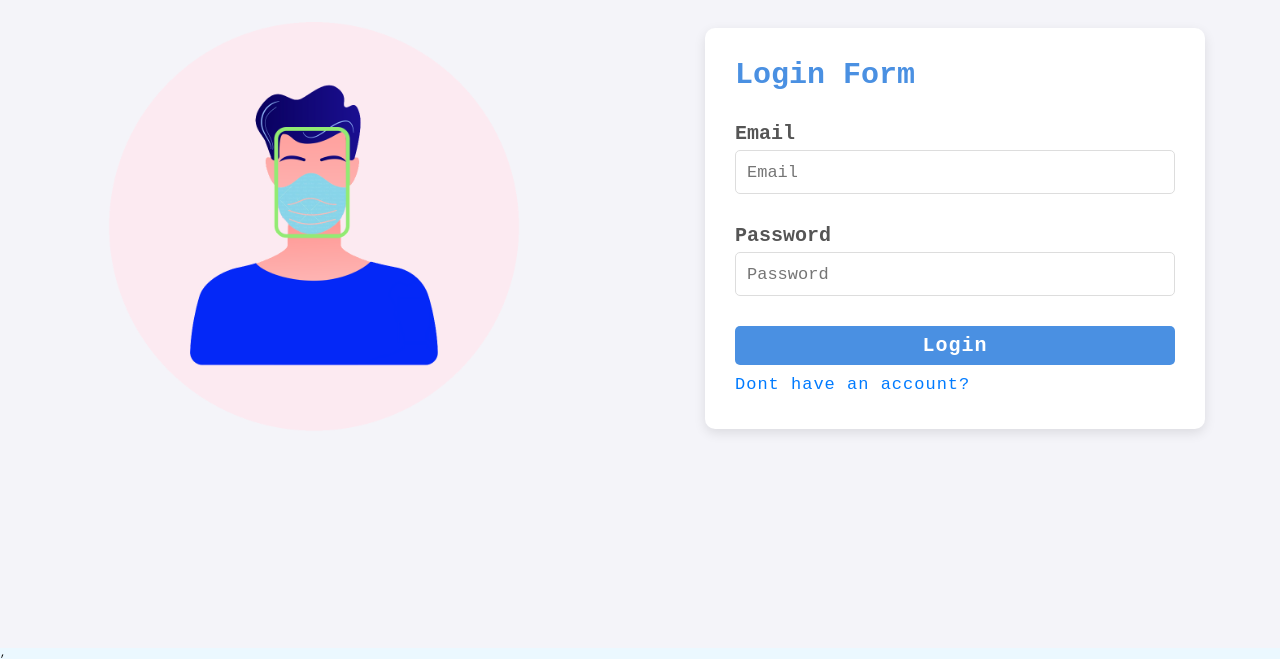
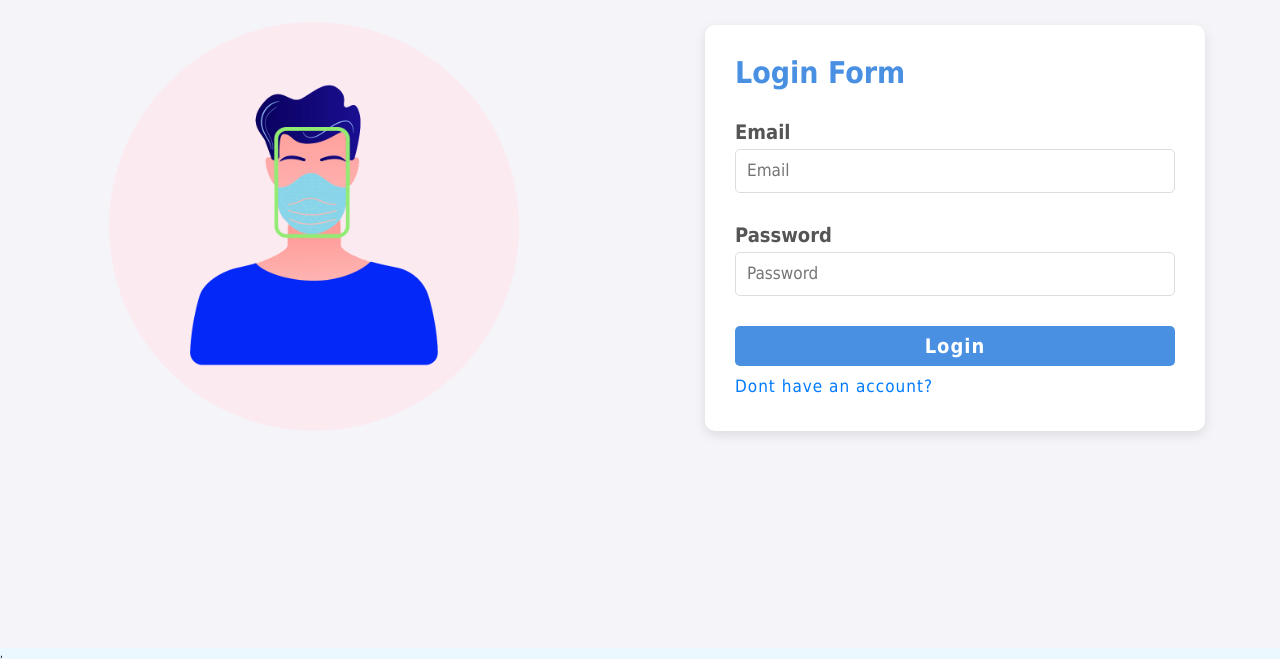
Before and after one commit to Samyam-Pradhan/Full-Project, a React (Vite) app in the folder client/: page /login in a window 1280 px wide. Shown: the part 192-851 px from the top of the page. Built offline with nearby package versions, Linux system fonts and the light colour scheme.

Commit message:
Frontend edits

```diff
--- a/client/src/App.css
+++ b/client/src/App.css
@@ -6,5 +6,5 @@
 
 html{
   font-size: 62.52%;
-  font-family: 'Courier New', Courier, monospace;
+  font-family: Tahoma, sans-serif;
 }
--- a/client/src/assets/Account.css
+++ b/client/src/assets/Account.css
@@ -4,7 +4,7 @@
   padding: 40px 20px; /* 40px 20px */
   background-color: #ebf8ff;
   min-height: 100vh;
-  font-family: 'Courier New', Courier, monospace;
+  font-family:  'Tahoma', sans-serif;
 }
 
 .account-container {
--- a/client/src/assets/Login.css
+++ b/client/src/assets/Login.css
@@ -1,6 +1,6 @@
 /* Styles specific to the login page */
 .login-page {
-  font-family: 'Courier New', Courier, monospace;
+  font-family:  'Tahoma', sans-serif;
   background-color: #f4f4f9;
   color: #333;
   min-height: 100vh;
@@ -72,7 +72,7 @@
   transition: border 0.3s;
 }
  ::placeholder{
-  font-family:'Courier New', Courier, monospace; ;
+  font-family:  'Tahoma', sans-serif;
 }
 
 .login-page .input:focus {
@@ -91,7 +91,7 @@
   border-radius: 5px;
   cursor: pointer;
   transition: background 0.3s;
-  font-family: 'Courier New', Courier, monospace;
+  font-family:  'Tahoma', sans-serif;
 }
 
 .login-page .submit-button:hover {
--- a/client/src/assets/Register.css
+++ b/client/src/assets/Register.css
@@ -45,7 +45,7 @@ button {
   cursor: pointer;
   font-size: 1.4rem;
   transition: background-color 0.3s;
-  font-family: 'Courier New', Courier, monospace;
+  font-family:  'Tahoma', sans-serif;
 }
 
 button:hover {
--- a/client/src/components/Navbar.jsx
+++ b/client/src/components/Navbar.jsx
@@ -23,7 +23,7 @@ export const Navbar = () =>{
                             <Link to="/login">Login</Link>
                             </li>
                             <li>
-                            <Link to="/register">Sign</Link>
+                            <Link to="/register">SignUp</Link>
                             </li>
                         </ul>
                     </nav>
--- a/client/src/pages/Login.jsx
+++ b/client/src/pages/Login.jsx
@@ -34,7 +34,7 @@ const Login = () => {
             });
 
             if (response.ok) {
-                // alert("Login sucessful");
+                alert("Login sucessful");
                 const res_data = await response.json();
                 //stored the token in local host
                 storeTokenInLS(res_data.token);
```
Also changed, not shown: client/src/components/Camera.jsx (line endings or trailing spaces).
